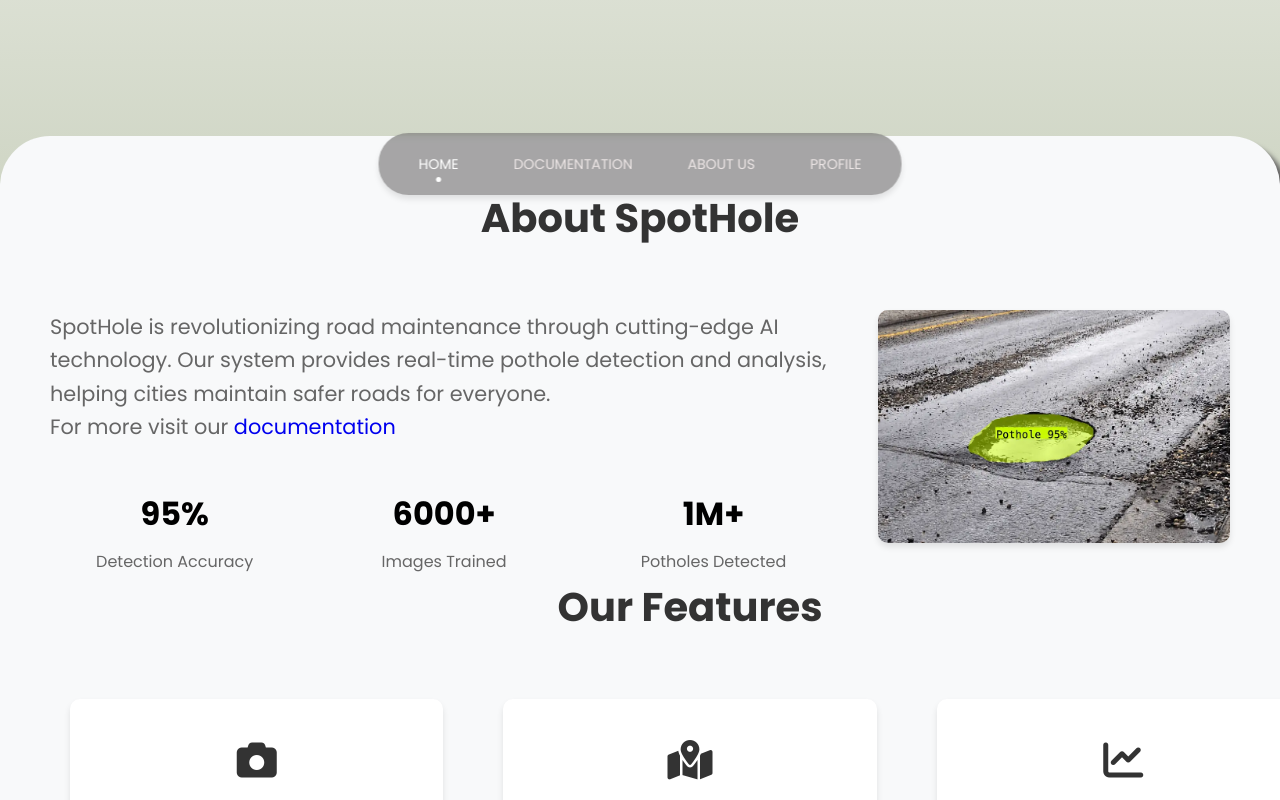
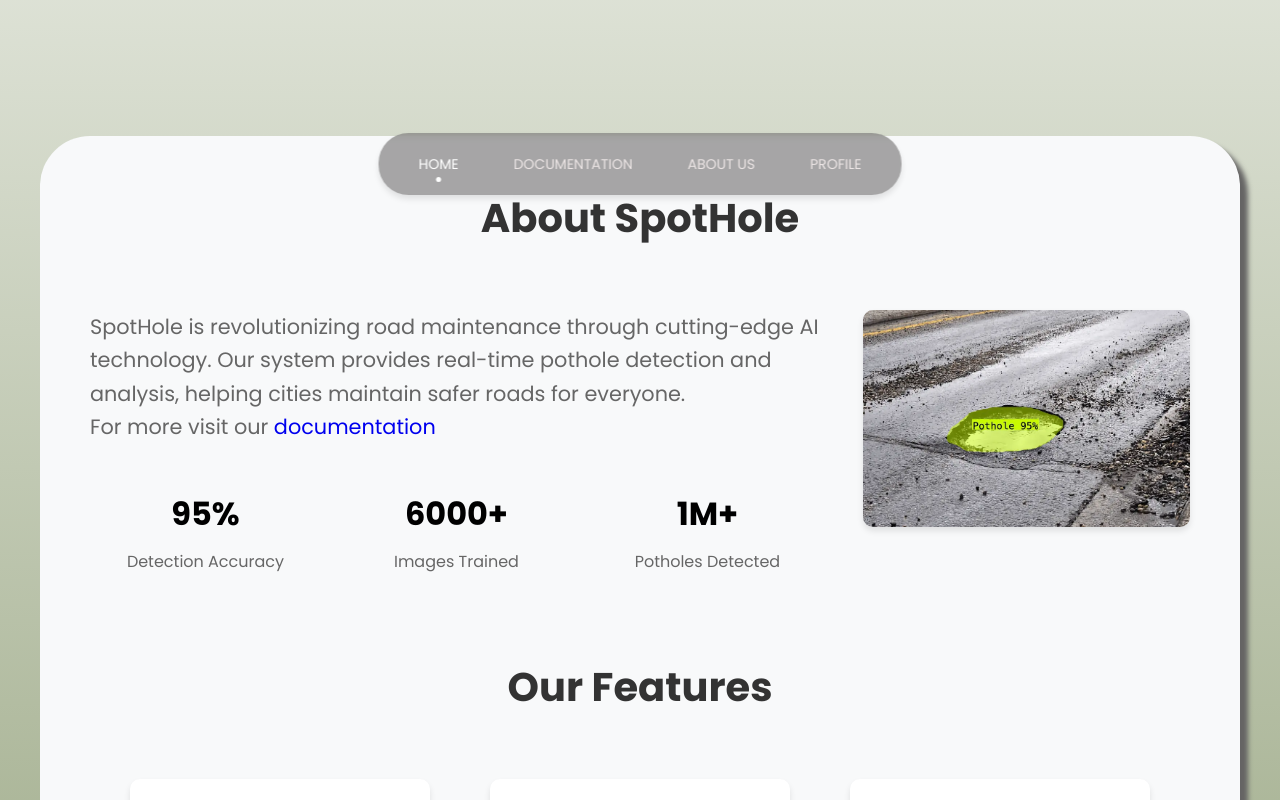
Before and after one commit to Sai-Krishna-Nair/SpotHole-Project, a React (Vite) app in the folder client/: page / in a window 1280 px wide. Shown: the part 580-1380 px from the top of the page. Built offline with nearby package versions, Linux system fonts and the light colour scheme; sample sign-in values are in the browser's storage.

Commit message:
Updated styles in TeamSection.css

```diff
--- a/client/src/styles/TeamSection.css
+++ b/client/src/styles/TeamSection.css
@@ -113,11 +113,11 @@
 } */
 
 
-section{
-    margin: 0;padding: 0;
-    min-width: 100vw;
-    min-height: 100vh;
-}
+/*section{*/
+/*    margin: 0;padding: 0;*/
+/*    min-width: 100vw;*/
+/*    min-height: 100vh;*/
+/*}*/
 
 .team-title{
     font-size: 150px;
```
